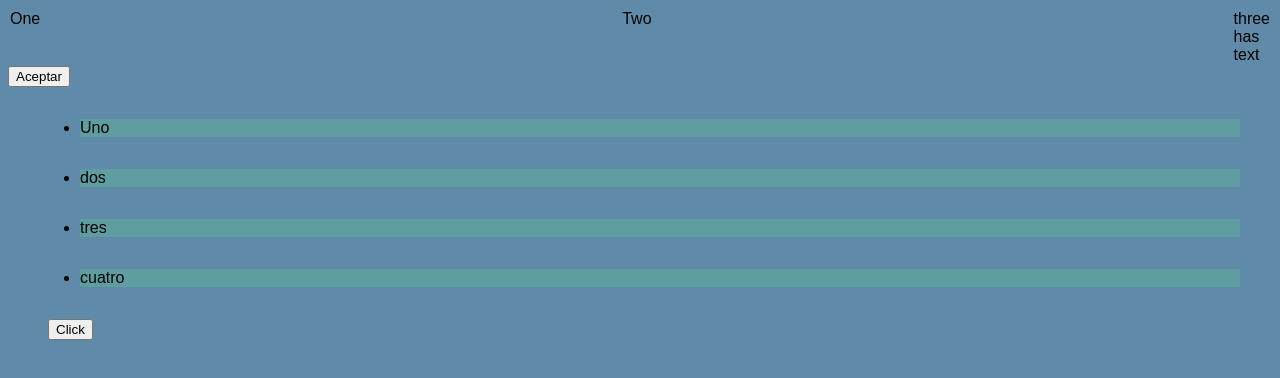
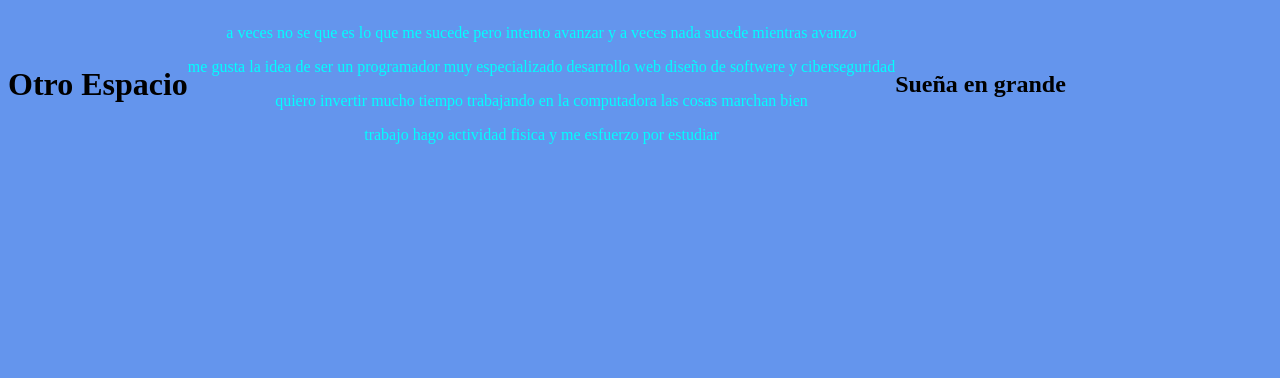
Before and after one commit to IFisma/Repodos, a plain HTML site: page index.html in a window 1280 px wide. Drawn offline with Linux system fonts and the light colour scheme.

Commit message:
actualizacion

```diff
--- a/Estilo.css
+++ b/Estilo.css
@@ -1,25 +1,18 @@
 body{
-    background-color: rgb(96,139,168);
-    font-family:sans-serif;
+    background-color: cornflowerblue;
 }
-.Box{
-    border: 2px dotted rgb(96, 139, 168);
-    display: flex ;
-    justify-content: space-between;
-
+h1a{
+    color: blue;
 }
-.box{
+p{
+    color: aqua;
+}
+h2:hover{
+    background-color: black;
     color: aliceblue;
-    border : 2px solid rgb(96,139,168);
-    border-radius: 5px;
-    background-color: rgb(96,139,168/0.2);
-    padding: 1em;
 }
-button:hover {
-    background-color: grey
-
+.encavezado{
+    display: flex;
+    align-items: center;
+    text-align: center;
 }
-form li{
-    background-color: cadetblue;
-    margin: 2em;
-}
--- a/index.html
+++ b/index.html
@@ -7,20 +7,21 @@
     <title>Otro espacio mas</title>
 </head>
 <body>
-    <div class="Box">
-    <div>One</div>
-    <div>Two</div>
-    <div>three <br>has <br>text</div>
-    </div>
-    <button class="boton">Aceptar</button>
-    <form action="">
-        <ul>
-            <li>Uno</li>
-            <li>dos</li>
-            <li>tres</li>
-            <li>cuatro</li>
-            <button>Click</button>
-        </ul>
-    </form>
+    <div class="encavezado">
+
+        <h1>
+            Otro Espacio
+        </h1>
+<div>
+    <p>a veces no se que es lo que me sucede pero intento avanzar y a veces nada sucede mientras avanzo</p>
+    <p>me gusta la idea de ser un programador muy especializado desarrollo web diseño de softwere y ciberseguridad</p>
+    <p>quiero invertir mucho tiempo trabajando en la computadora las cosas marchan bien</p>
+    <p>trabajo hago actividad fisica y me esfuerzo por estudiar</p>
+</div>
+<div>
+    <h2>Sueña en grande</h2>
+</div>
+
+</div>
     </body>
     </html>
```
